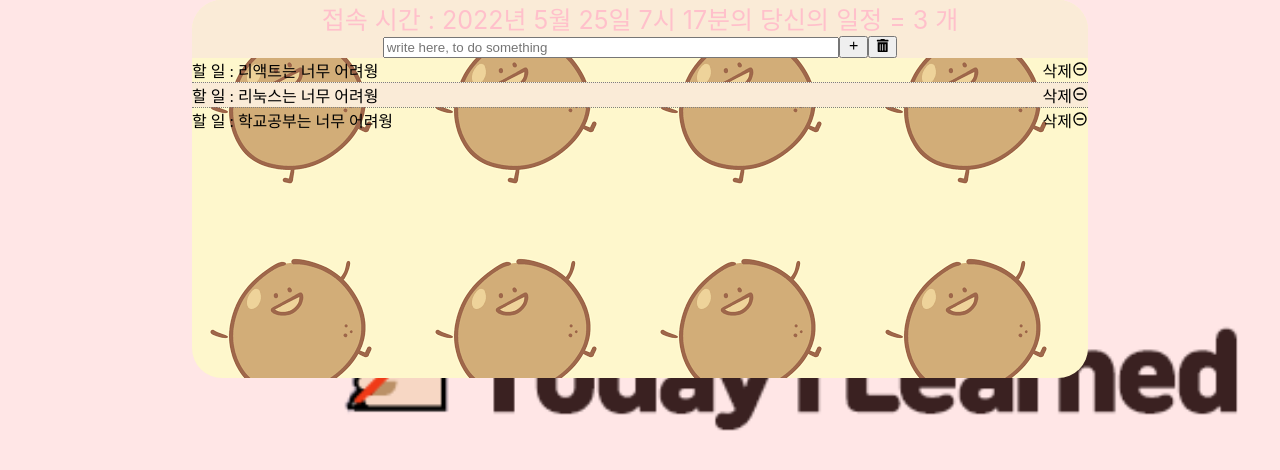
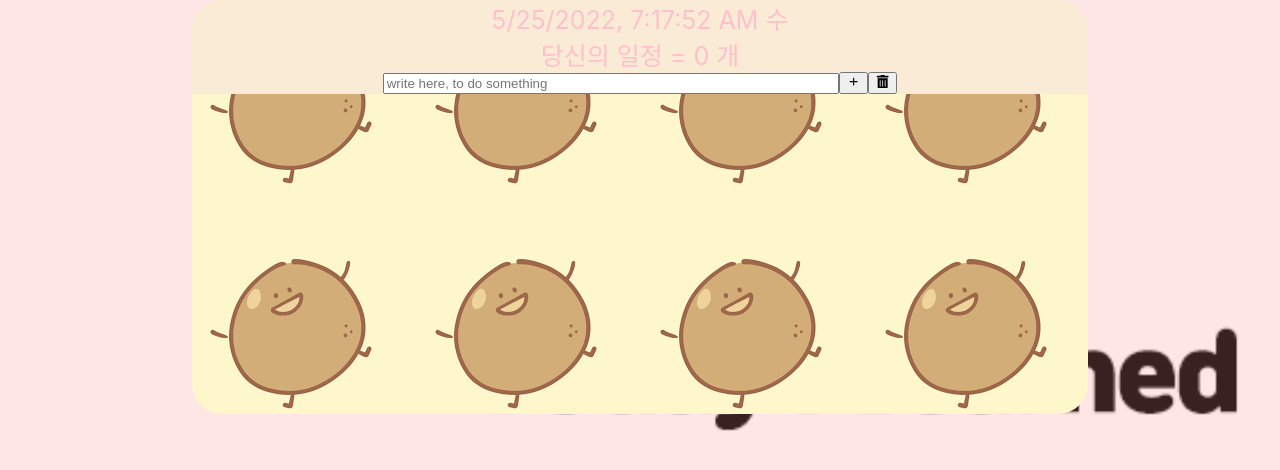
Before and after one commit to harksu/React-ToDoList, a React (Create React App) app: page / in a window 1280 px wide. Shown: the top 470 px of the page. Built offline with nearby package versions, Linux system fonts and the light colour scheme.

Commit message:
코드 리뷰 반영, 임포트 순서 변경, 초기값 할당 취소, 실시간 시간

```diff
--- a/src/App.js
+++ b/src/App.js
@@ -1,21 +1,21 @@
 import "./App.css";
-import TodoInsert from "./ToDoList/TodoInsert";
-import ToDoList from "./ToDoList/ToDoList";
-import ToDoCase from "./ToDoList/ToDoCase";
-import { useState, useRef, useCallback } from "react";
-import BackGround from "./ToDoList/BackGround";
 import {
   useRecoilState,
   useRecoilValue,
   useSetRecoilState,
   useResetRecoilState,
 } from "recoil";
+import { useState, useRef, useCallback } from "react";
 import { todos } from "./atoms/todos.js";
+import TodoInsert from "./ToDoList/TodoInsert";
+import ToDoList from "./ToDoList/ToDoList";
+import ToDoCase from "./ToDoList/ToDoCase";
+import BackGround from "./ToDoList/BackGround";
 
 function App() {
   const [todoList, setTodoList] = useRecoilState(todos); // state 관리, 초기 값은 todos라는 배열(전역 상태 관리)
-  const [count, setCount] = useState(3);
-  const nextId = useRef(4); // id를 4부터 시작할 거니, 일단은 할당하는데 솔직히 useRef는 공부를 좀 더 해야 될듯 ++ 해도 부족하니까 더 하셈
+  const [count, setCount] = useState(0);
+  const nextId = useRef(1); // id를 4부터 시작할 거니, 일단은 할당하는데 솔직히 useRef는 공부를 좀 더 해야 될듯 ++ 해도 부족하니까 더 하셈
   const todosRecoil = useRecoilValue(todos); //이게 todoList랑 같은게 맞는건가 ..?
   const onInsert = useCallback(
     (text) => {
@@ -44,7 +44,7 @@ function App() {
     if (window.confirm("전체 일정을 삭제합니다.")) {
       setTodoList([]);
       setCount(0);
-    } else return;
+    }
   }, []);
   return (
     // 정렬을 위해서 케이스 컴포넌트 만들고, 감싸도록 수정
--- a/src/ToDoList/ToDoCase.js
+++ b/src/ToDoList/ToDoCase.js
@@ -1,23 +1,26 @@
 import React from "react";
+import { useState, useEffect } from "react";
 import "../styles/ToDoCase.scss"; //이거 경로 단축할 수 있으면 좋을 것 같은데 나중에 공부하기
 
 const ToDoCase = ({ children, count }) => {
-  const showTime = () => {
-    const today = new Date();
-    const time = {
-      year: today.getFullYear(), //현재 년도
-      month: today.getMonth() + 1, // 현재 월
-      date: today.getDate(), // 현제 날짜
-      hours: today.getHours(), //현재 시간
-      minutes: today.getMinutes(), //현재 분
-    };
-    const { year, month, date, hours, minutes } = time; //구조 분해 할당 연습할겸,,, 꾸밀 게 없어서 추가했습니다..
-    return `접속 시간 : ${year}년 ${month}월 ${date}일 ${hours}시 ${minutes}분`;
-  };
+  const [time, setTime] = useState(new Date());
+  const day = ["일", "월", "화", "수", "목", "금", "토"];
+
+  useEffect(() => {
+    const liveTime = setInterval(() => {
+      setTime(new Date());
+    }, 1000);
+    return () => clearInterval(liveTime);
+  }, []);
+
   return (
     <div className="ToDoCase">
       <div className="title">
-        {showTime()}의 당신의 일정 = {count} 개
+        {time.toLocaleString()}
+        {"\u00A0"}
+        {day[time.getDay()]}
+        <br />
+        당신의 일정 = {count} 개
       </div>
       <div className="content">{children}</div>
     </div>
--- a/src/atoms/todos.js
+++ b/src/atoms/todos.js
@@ -2,18 +2,5 @@ import { atom } from "recoil";
 
 export const todos = atom({
   key: "todoList",
-  default: [
-    {
-      id: 1,
-      text: "리액트는 너무 어려웡",
-    },
-    {
-      id: 2,
-      text: "리눅스는 너무 어려웡",
-    },
-    {
-      id: 3,
-      text: "학교공부는 너무 어려웡",
-    },
-  ],
+  default: [],
 });
```
